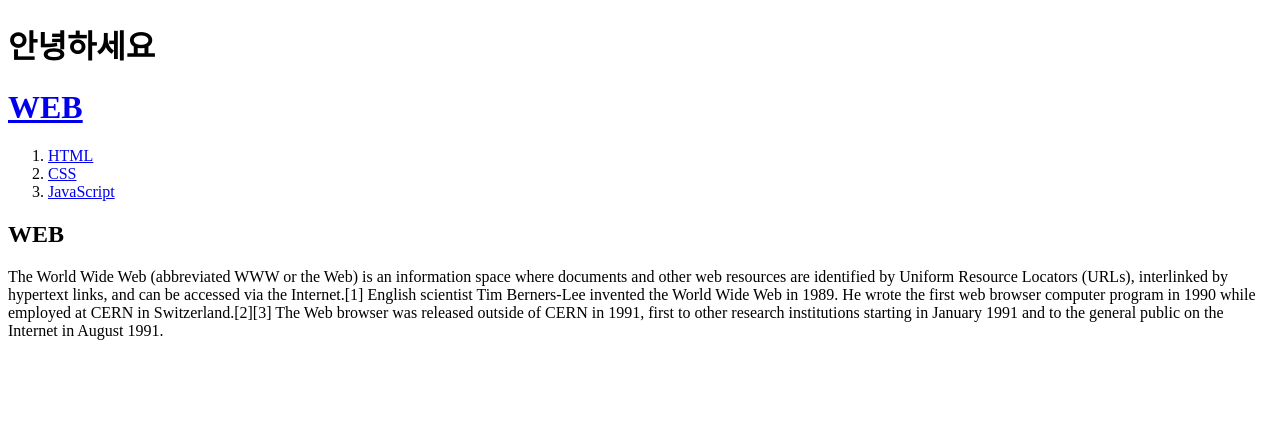
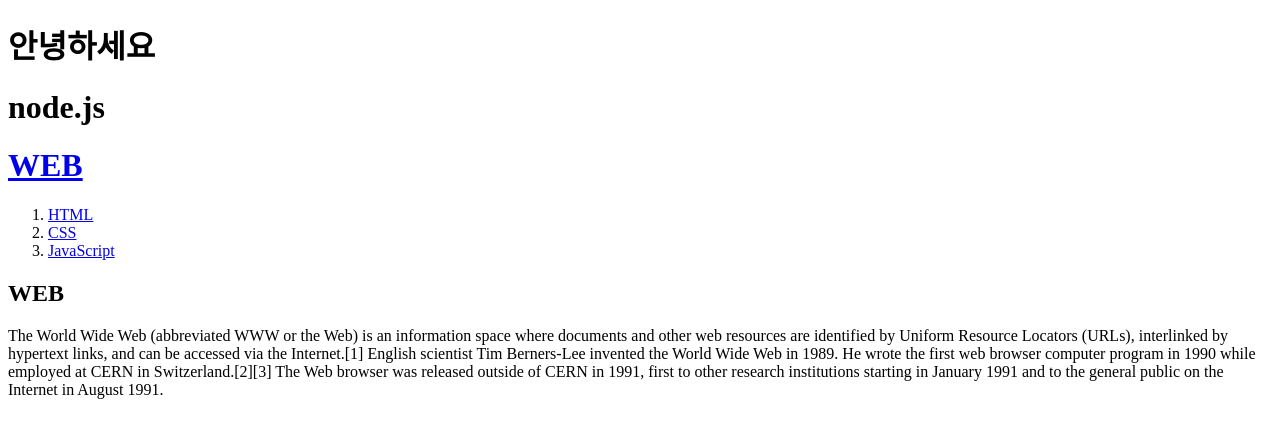
Before and after one commit to KimJinMin1027/nodejs.study, a website: page index.html in a window 1280 px wide. Drawn offline with Linux system fonts and the light colour scheme.

Commit message:
깃허브-헤로쿠 연동 배포

```diff
--- a/index.html
+++ b/index.html
@@ -6,6 +6,7 @@
 </head>
 <body>
   <h1>안녕하세요</h1>
+  <h1>node.js</h1>
   <h1><a href="index.html">WEB</a></h1>
   <ol>
     <li><a href="1.html">HTML</a></li>
```
